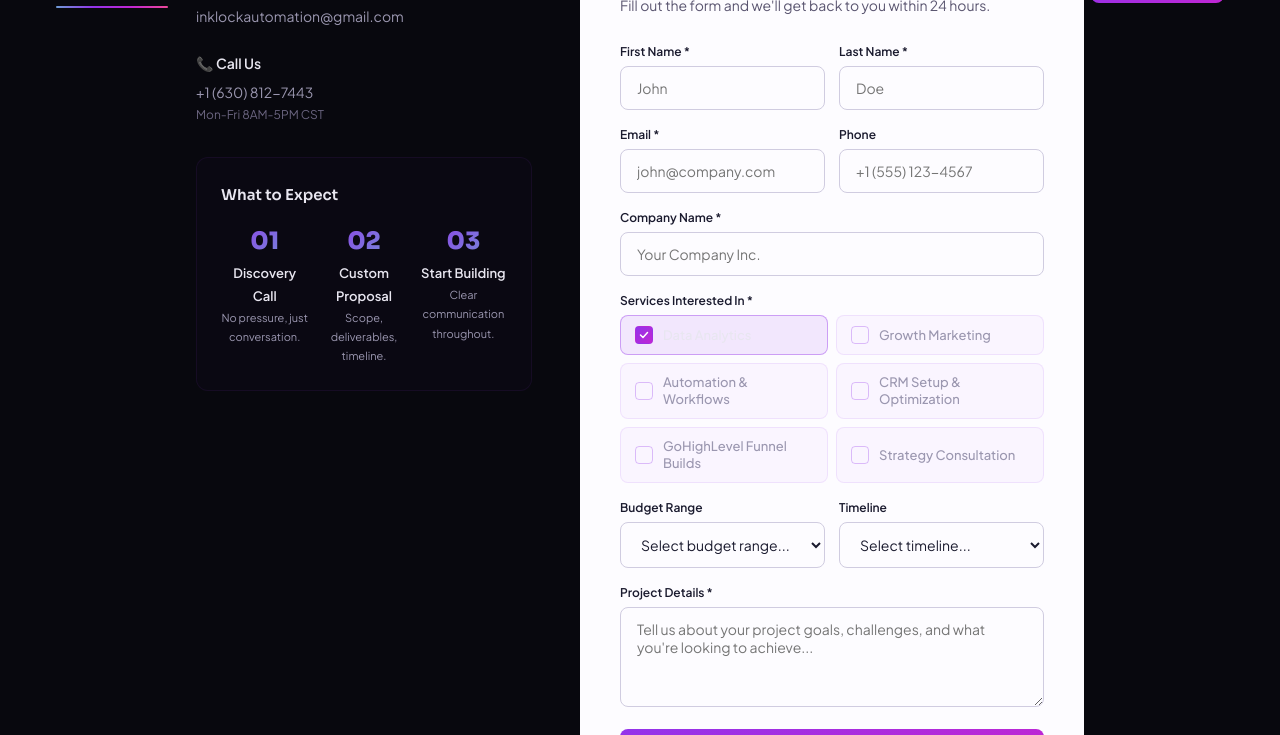
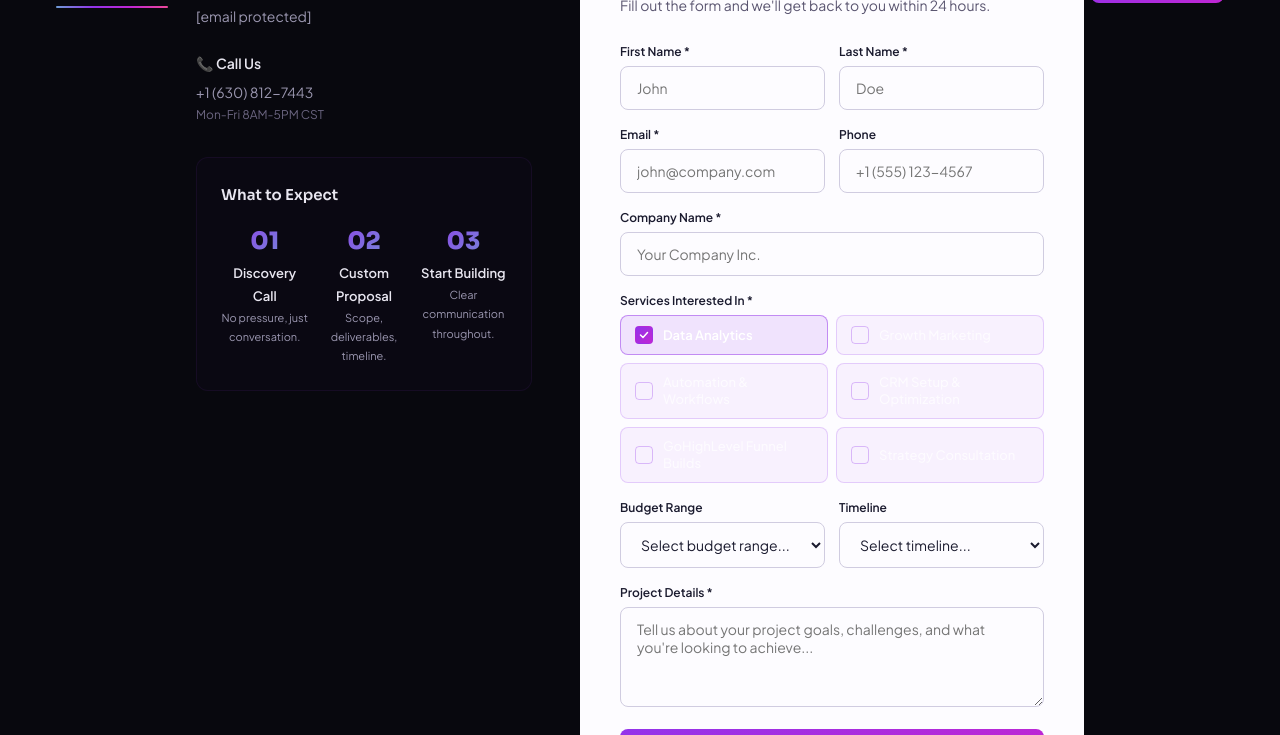
Before and after one commit to inklock-automation/landing-page, a website: page contact.html in a window 1280 px wide. Both pictures are taken after a click on the label "Data Analytics". Shown: the part 634-1369 px from the top of the page. Drawn offline with Linux system fonts and the light colour scheme.

Commit message:
Update contact.html

```diff
--- a/contact.html
+++ b/contact.html
@@ -26,19 +26,19 @@
   gap: 10px;
   padding: 10px 14px;
   border-radius: 8px;
-  border: 1px solid rgba(147,51,234,.1);
-  background: rgba(147,51,234,.03);
+  border: 1px solid rgba(147,51,234,.2);
+  background: rgba(147,51,234,.05);
   cursor: pointer;
   transition: all .2s ease;
   user-select: none;
 }
 .service-check:hover {
-  border-color: rgba(147,51,234,.25);
-  background: rgba(147,51,234,.06);
+  border-color: rgba(147,51,234,.35);
+  background: rgba(147,51,234,.08);
 }
 .service-check.selected {
-  border-color: rgba(147,51,234,.4);
-  background: rgba(147,51,234,.1);
+  border-color: rgba(147,51,234,.5);
+  background: rgba(147,51,234,.12);
 }
 .service-check input[type="checkbox"] {
   display: none;
@@ -71,12 +71,13 @@
 .check-label {
   font-size: 13px;
   font-weight: 500;
-  color: var(--txt-dim, #a09bb0);
+  color: rgba(255,255,255,.7);
   transition: color .2s ease;
   line-height: 1.3;
 }
 .service-check.selected .check-label {
-  color: var(--txt, #fff);
+  color: #fff;
+  font-weight: 600;
 }
 @keyframes fadeUp { from { opacity:0; transform:translateY(16px) } to { opacity:1; transform:translateY(0) } }
 #form-success h3 { background:linear-gradient(135deg,#6e9cd5,#9333ea,#c026d3,#ec4899); -webkit-background-clip:text; -webkit-text-fill-color:transparent; }
@@ -111,7 +112,7 @@
   <div class="contact-body">
     <div class="contact-info">
       <h3>Get Started Today</h3>
-      <div class="contact-detail"><h4>✉ Email Us</h4><a href="mailto:inklockautomation@gmail.com">inklockautomation@gmail.com</a></div>
+      <div class="contact-detail"><h4>✉ Email Us</h4><a href="/cdn-cgi/l/email-protection#81e8efeaedeee2eae0f4f5eeece0f5e8eeefc1e6ece0e8edafe2eeec"><span class="__cf_email__" data-cfemail="a8c1c6c3c4c7cbc3c9dddcc7c5c9dcc1c7c6e8cfc5c9c1c486cbc7c5">[email&#160;protected]</span></a></div>
       <div class="contact-detail"><h4>📞 Call Us</h4><p>+1 (630) 812-7443</p><p style="font-size:12px;color:var(--txt-mute)">Mon-Fri 8AM-5PM CST</p></div>
 
       <!-- What to Expect -->
@@ -185,7 +186,7 @@
       </div><!-- /form-fields -->
       </form>
 
-<script>
+<script data-cfasync="false" src="/cdn-cgi/scripts/5c5dd728/cloudflare-static/email-decode.min.js"></script><script>
 function toggleCheck(label) {
   // Small delay to let the native checkbox toggle first
   setTimeout(() => {
@@ -268,12 +269,12 @@ document.getElementById('contact-form').addEventListener('submit', async functio
     </div>
     <div class="footer-col"><h4>Services</h4><ul><li><a href="/services">Data Analytics</a></li><li><a href="/services">Growth Marketing</a></li><li><a href="/services">Automation & Workflows</a></li><li><a href="/services">CRM & Systems</a></li><li><a href="/services">Web Design</a></li></ul></div>
     <div class="footer-col"><h4>Company</h4><ul><li><a href="/about">Our Company</a></li><li><a href="/case-studies">Case Studies</a></li><li><a href="/blog">Blog</a></li><li><a href="/contact">Contact</a></li></ul></div>
-    <div class="footer-col"><h4>Contact</h4><ul><li><a href="mailto:inklockautomation@gmail.com">inklockautomation@gmail.com</a></li></ul></div>
+    <div class="footer-col"><h4>Contact</h4><ul><li><a href="/cdn-cgi/l/email-protection#3f56515453505c545e4a4b50525e4b5650517f58525e5653115c5052"><span class="__cf_email__" data-cfemail="adc4c3c6c1c2cec6ccd8d9c2c0ccd9c4c2c3edcac0ccc4c183cec2c0">[email&#160;protected]</span></a></li></ul></div>
   </div>
   <div class="footer-bottom"><span>© 2026 InkLock. All rights reserved.</span><span class="footer-tagline">Built for complexity. Designed for clarity.</span></div>
 </footer>
 
-<script>
+<script data-cfasync="false" src="/cdn-cgi/scripts/5c5dd728/cloudflare-static/email-decode.min.js"></script><script>
 function toggleMobileNav(){document.querySelector('.nav-links').classList.toggle('open');document.querySelector('.mobile-toggle').classList.toggle('active')}
 const nav=document.getElementById('navbar');window.addEventListener('scroll',()=>nav.classList.toggle('scrolled',window.scrollY>60));
 
@@ -293,13 +294,4 @@ function switchTab(i){
   if(document.getElementById('svc-sub'))document.getElementById('svc-sub').textContent=d.sub;
   if(document.getElementById('svc-desc'))document.getElementById('svc-desc').textContent=d.desc;
   if(document.getElementById('svc-expect'))document.getElementById('svc-expect').textContent=d.expect;
-  if(document.getElementById('svc-best'))document.getElementById('svc-best').innerHTML='<strong>Best for:</strong> '+d.best;
-  if(document.getElementById('svc-num'))document.getElementById('svc-num').textContent=d.n;
-  if(document.getElementById('svc-icon'))document.getElementById('svc-icon').textContent=d.icon;
-}
-
-const obs=new IntersectionObserver(entries=>{entries.forEach(e=>{if(e.isIntersecting){e.target.classList.add('visible');obs.unobserve(e.target)}})},{threshold:.1});
-document.querySelectorAll('.reveal').forEach(el=>obs.observe(el));
-</script>
-</body>
-</html>
+  if(document.getElementById('svc-best'))document.getEle
```
